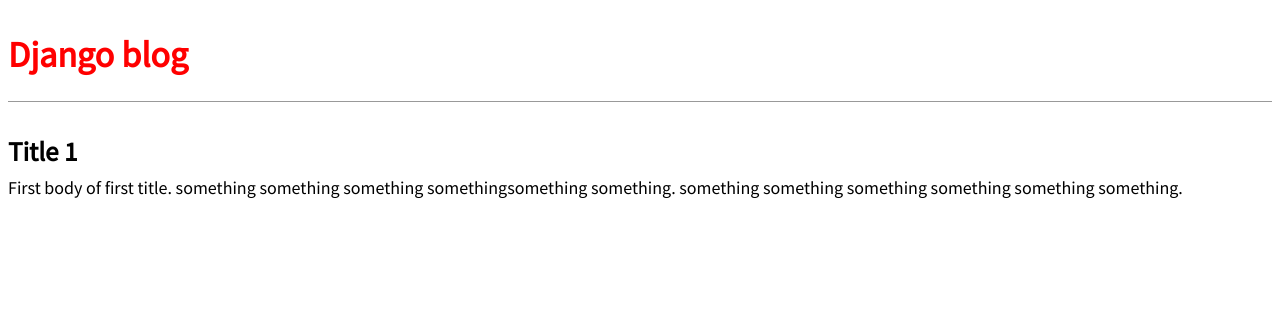
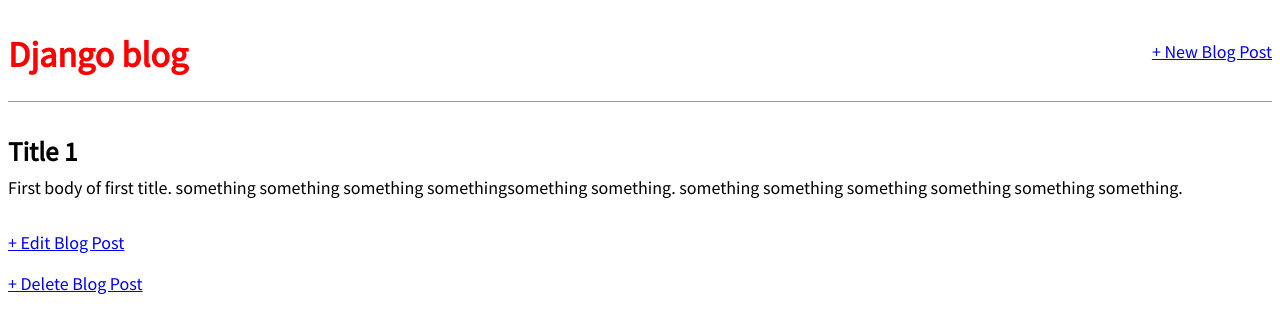
Before and after one commit to AyushPaudel/Django-For-Beginners, a Django app: page /post/1/ in a window 1280 px wide. Shown: the top 333 px of the page. Run offline with Django 3.2, Linux system fonts and the light colour scheme; data comes from the database, SQL or seed files in the repository; both versions use the stored data as it was after the commit.

Commit message:
updated till chapter 6

```diff
--- a/5/blog/models.py
+++ b/5/blog/models.py
@@ -1,5 +1,6 @@
 # a1:admin123@
 from django.db import models
+from django.urls import reverse
 
 class Post(models.Model):
     title = models.CharField(max_length=200)
@@ -8,3 +9,6 @@
 
     def __str__(self):
         return self.title
+
+    def get_absolute_url(self):
+        return reverse('post_detail', args=[str(self.id)])
--- a/5/blog/urls.py
+++ b/5/blog/urls.py
@@ -1,8 +1,13 @@
 from django.urls import path
 
-from .views import BlogListView, BlogDetailView
+from .views import BlogListView, BlogDetailView,\
+    BlogCreateView, BlogUpdateView, BlogDeleteView
 
 urlpatterns= [
     path('post/<int:pk>/', BlogDetailView.as_view(), name='post_detail'),
-    path("", BlogListView.as_view(), name='home')
+    path("", BlogListView.as_view(), name='home'),
+    path('post/new/', BlogCreateView.as_view(), name="post_new"),
+    path('post/<int:pk>/edit', BlogUpdateView.as_view(), name="post_edit"),
+    path('post/<int:pk>/delete', BlogDeleteView.as_view(), name="post_delete"),
+
 ]
--- a/5/blog/views.py
+++ b/5/blog/views.py
@@ -1,4 +1,6 @@
 from django.views.generic import ListView, DetailView
+from django.views.generic.edit import CreateView, UpdateView, DeleteView
+from django.urls import reverse_lazy
 
 from .models import Post
 
@@ -9,3 +11,19 @@
 class BlogDetailView(DetailView):
     model = Post
     template_name = "post_detail.html"
+
+class BlogCreateView(CreateView):
+    model = Post
+    template_name = 'post_new.html'
+    # fields = ['title', 'author', 'body']
+    fields = "__all__"
+
+class BlogUpdateView(UpdateView):
+    model = Post
+    template_name = 'post_edit.html'
+    fields = ['title', 'body']
+
+class BlogDeleteView(DeleteView):
+    model = Post
+    template_name = 'post_delete.html'
+    success_url = reverse_lazy('home')
--- a/5/templates/base.html
+++ b/5/templates/base.html
@@ -1,5 +1,3 @@
-{% load static %}
-
 {% load static %}
 <html>
 <head>
@@ -8,12 +6,16 @@
 rel="stylesheet">
 <link href="{% static 'css/base.css' %}" rel="stylesheet">
 </head>
-
 <body>
+<div>
 <header>
+<div class="nav-left">
 <h1><a href="{% url 'home' %}">Django blog</a></h1>
+</div>
+<div class="nav-right">
+<a href="{% url 'post_new' %}">+ New Blog Post</a>
+</div>
 </header>
-<div>
 {% block content %}
 {% endblock content %}
 </div>
--- a/5/templates/post_detail.html
+++ b/5/templates/post_detail.html
@@ -4,4 +4,7 @@
 <h2>{{ post.title }}</h2>
 <p>{{ post.body }}</p>
 </div>
+<p><a href="{% url 'post_edit' post.pk %}">+ Edit Blog Post</a></p>
+<p><a href="{% url 'post_delete' post.pk %}">+ Delete Blog Post</a></p>
+
 {% endblock content %}
```
Also changed, not shown: 5/blog/tests.py (+33 -1 lines), 5/templates/post_delete.html (added, +8 -0 lines), 5/templates/post_edit.html (added, +8 -0 lines), 5/templates/post_new.html (added, +8 -0 lines), 5/db.sqlite3.
